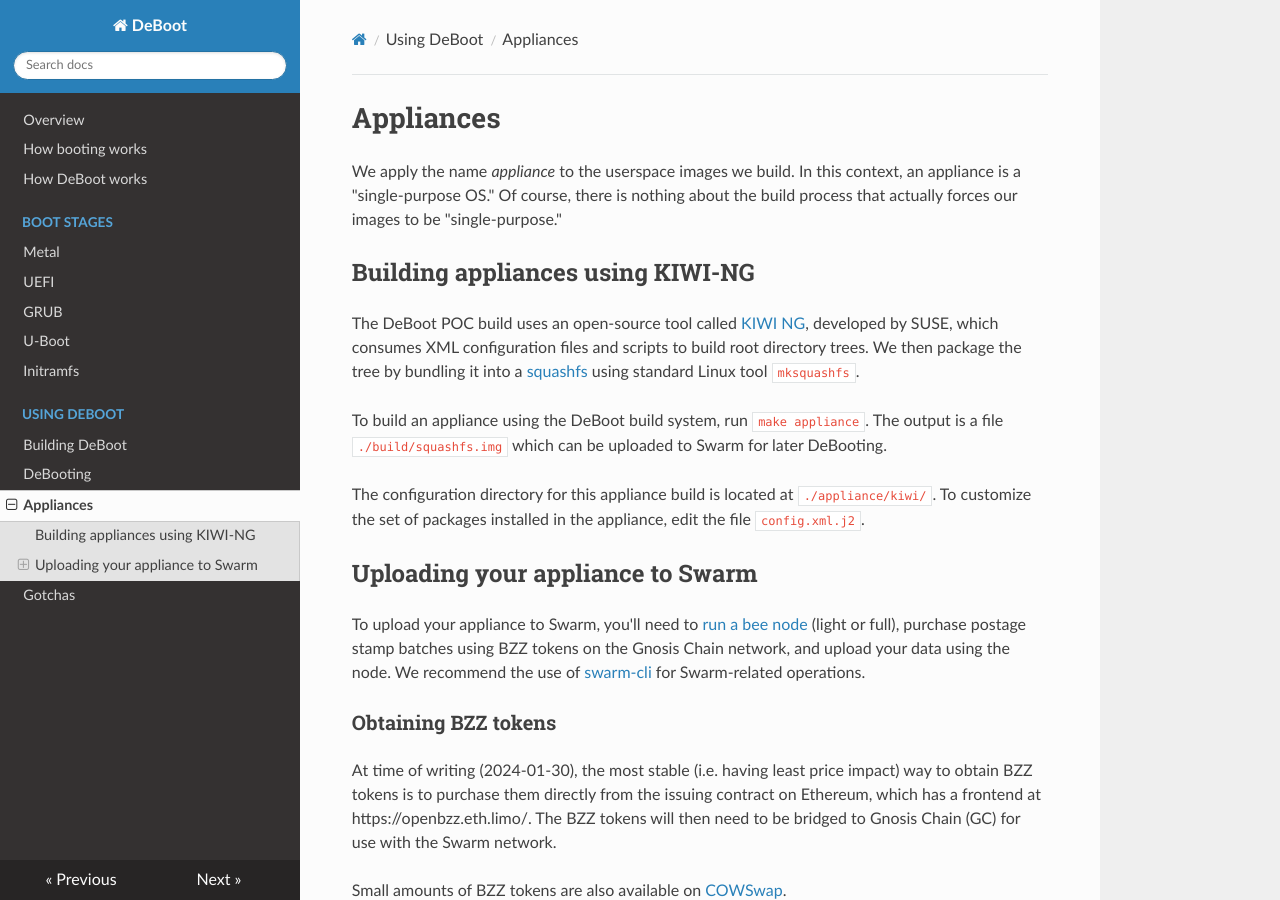
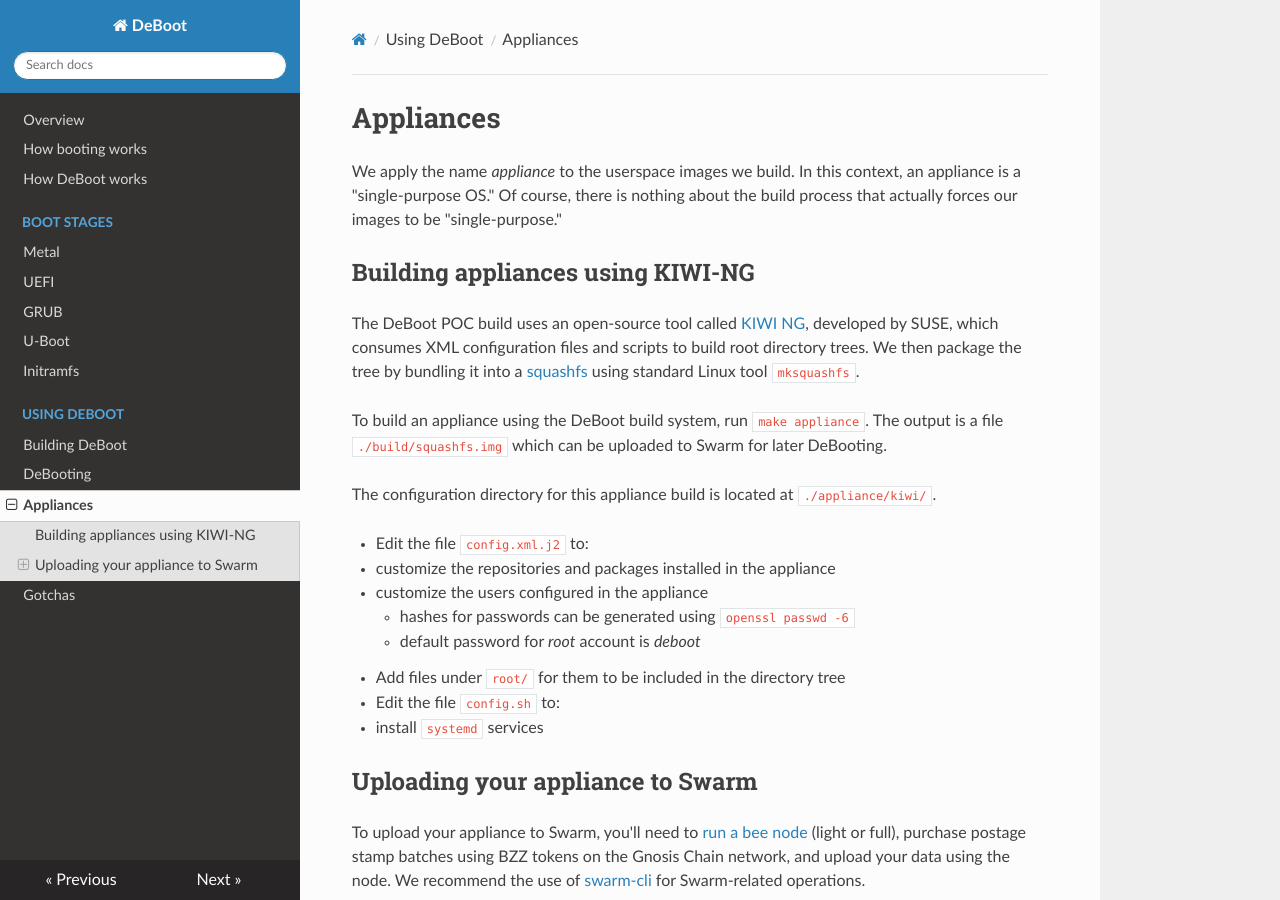
Before and after one commit to debootdevs/deboot, an MkDocs documentation site: the page built from docs/docs/appliance.md, in a window 1280 px wide and 900 px high. Built offline with MkDocs 1.6.1, drawn with Linux system fonts in a browser that asks for light colours; nearby versions of some CDN libraries.

Commit message:
Update appliance.md

```diff
--- a/docs/docs/appliance.md
+++ b/docs/docs/appliance.md
@@ -8,7 +8,16 @@
 
 To build an appliance using the DeBoot build system, run `make appliance`. The output is a file `./build/squashfs.img` which can be uploaded to Swarm for later DeBooting.
 
-The configuration directory for this appliance build is located at `./appliance/kiwi/`. To customize the set of packages installed in the appliance, edit the file `config.xml.j2`.
+The configuration directory for this appliance build is located at `./appliance/kiwi/`.
+
+- Edit the file `config.xml.j2` to:
+  - customize the repositories and packages installed in the appliance
+  - customize the users configured in the appliance
+    - hashes for passwords can be generated using `openssl passwd -6`
+    - default password for _root_ account is _deboot_
+- Add files under `root/` for them to be included in the directory tree
+- Edit the file `config.sh` to:
+  - install `systemd` services
 
 ## Uploading your appliance to Swarm
 
```
